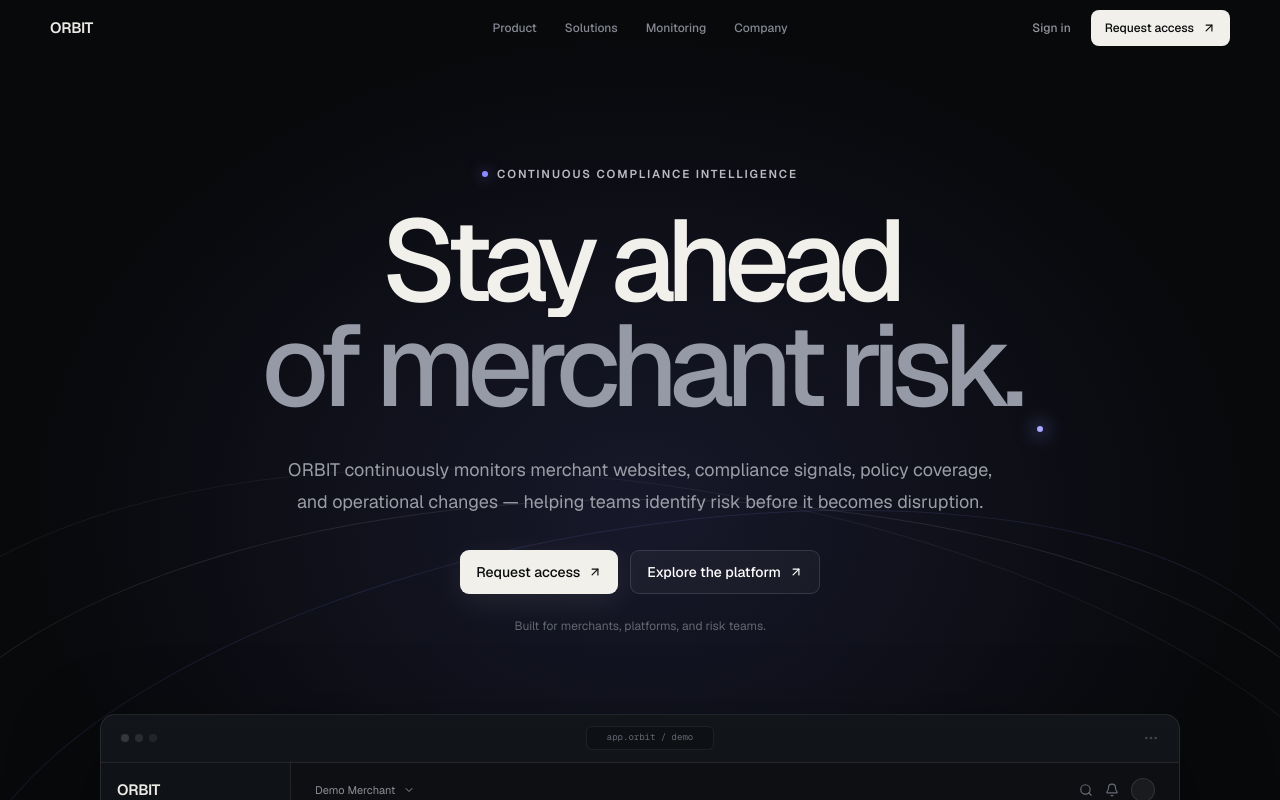
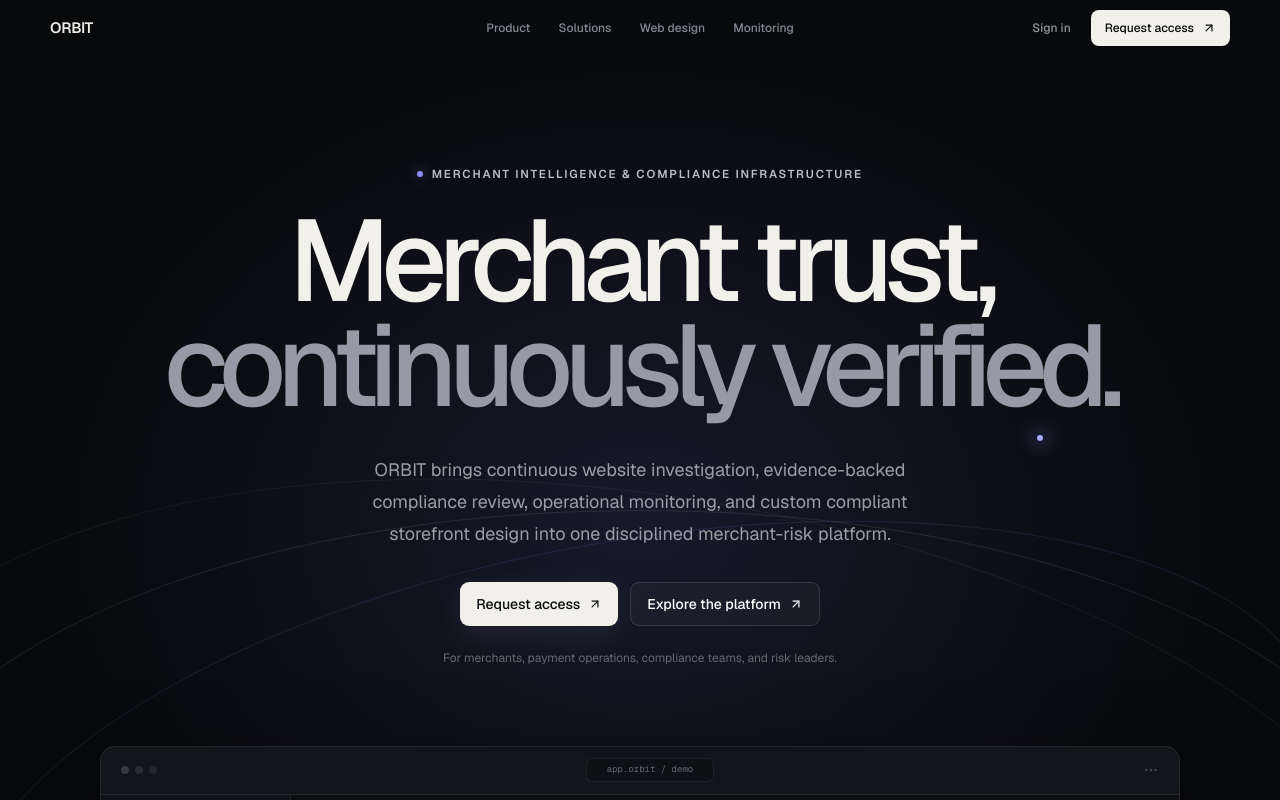
Before and after one commit to ocamposebas/orbit, a Next.js app: page / in a window 1280 px wide. Shown: the top 800 px of the page. Built offline with nearby package versions, Linux system fonts and the light colour scheme.

Commit message:
Polish public site and dashboard navigation

```diff
--- a/src/app/contact/page.tsx
+++ b/src/app/contact/page.tsx
@@ -1,13 +1,12 @@
 import type { Metadata } from "next";
 import { ContactForm } from "@/components/forms/contact-form";
 import { PageHero } from "@/components/marketing/page-hero";
-import { siteConfig } from "@/config/site";
 
 export const metadata: Metadata = { title: "Contact", description: "Contact ORBIT about merchant compliance monitoring, risk intelligence, and platform requirements." };
 
 export default function ContactPage() {
   return <>
     <PageHero eyebrow="Contact" title="Talk to the team building ORBIT." description="Tell us about your merchants, monitoring workflow, or platform requirements. We will use the information to understand the fit." primary={false}/>
-    <section className="py-20 sm:py-28"><div className="container-shell grid gap-12 lg:grid-cols-[.65fr_1.35fr]"><div><p className="text-sm leading-7 text-[#8c8f98]">Use this form for product, sales, and partnership conversations about website monitoring, findings, and compliance review workflows.</p><dl className="mt-10 space-y-5 border-t border-white/[.08] pt-6"><div><dt className="text-[10px] uppercase tracking-[.13em] text-[#5f626a]">Sales</dt><dd className="mt-1 font-mono text-xs text-[#aaadb4]">{siteConfig.salesEmail}</dd></div><div><dt className="text-[10px] uppercase tracking-[.13em] text-[#5f626a]">Support</dt><dd className="mt-1 font-mono text-xs text-[#aaadb4]">{siteConfig.supportEmail}</dd></div><div><dt className="text-[10px] uppercase tracking-[.13em] text-[#5f626a]">Business address</dt><dd className="mt-1 text-xs text-[#aaadb4]">{siteConfig.address}</dd></div></dl><p className="mt-6 text-[10px] leading-5 text-[#5d6068]">Replace the centralized values in <span className="font-mono text-[#81848d]">src/config/site.ts</span> before production launch.</p></div><ContactForm/></div></section>
+    <section className="py-20 sm:py-28"><div className="container-shell grid gap-12 lg:grid-cols-[.65fr_1.35fr]"><div><p className="text-sm leading-7 text-[#8c8f98]">Use this form for product, sales, partnership, and custom compliance website conversations.</p><div className="mt-10 border-t border-white/[.08] pt-6"><p className="text-[10px] font-semibold uppercase tracking-[.16em] text-[#696d76]">What happens next</p><ol className="mt-5 space-y-5"><li className="flex gap-4"><span className="font-mono text-[10px] text-[#8588ef]">01</span><p className="text-xs leading-6 text-[#aaadb4]">We review your merchant model, current website, and operating requirements.</p></li><li className="flex gap-4"><span className="font-mono text-[10px] text-[#8588ef]">02</span><p className="text-xs leading-6 text-[#aaadb4]">A specialist follows up with the right monitoring, compliance, or design path.</p></li><li className="flex gap-4"><span className="font-mono text-[10px] text-[#8588ef]">03</span><p className="text-xs leading-6 text-[#aaadb4]">Sensitive credentials and documents are never requested through this form.</p></li></ol></div></div><ContactForm/></div></section>
   </>;
 }
--- a/src/app/page.tsx
+++ b/src/app/page.tsx
@@ -1,5 +1,5 @@
 import { Hero } from "@/components/marketing/hero";
-import { AuditSection, BuiltForSection, ChangesSection, FinalCta, FindingsSection, MerchantHealthSection, MonitoringSection, ProblemSection, RulesetsSection, SecuritySection } from "@/components/marketing/home-sections";
+import { AuditSection, BuiltForSection, ChangesSection, CustomComplianceSection, FinalCta, FindingsSection, MerchantHealthSection, MonitoringSection, ProblemSection, RulesetsSection, SecuritySection } from "@/components/marketing/home-sections";
 
 export default function Home() {
   return (
@@ -9,6 +9,7 @@
       <MonitoringSection />
       <FindingsSection />
       <MerchantHealthSection />
+      <CustomComplianceSection />
       <ChangesSection />
       <AuditSection />
       <RulesetsSection />
--- a/src/app/sitemap.ts
+++ b/src/app/sitemap.ts
@@ -1,7 +1,7 @@
 import type { MetadataRoute } from "next";
 import { siteConfig } from "@/config/site";
 
-const routes = ["", "/product", "/monitoring", "/solutions", "/about", "/contact", "/privacy", "/terms", "/refund", "/login", "/request-access"];
+const routes = ["", "/product", "/monitoring", "/solutions", "/custom-compliance", "/about", "/contact", "/privacy", "/terms", "/refund", "/login", "/request-access"];
 
 export default function sitemap(): MetadataRoute.Sitemap {
   return routes.map((route) => ({ url: `${siteConfig.url}${route}`, lastModified: new Date(), changeFrequency: route === "" ? "weekly" : "monthly", priority: route === "" ? 1 : route === "/login" ? .3 : .7 }));
--- a/src/components/layout/footer.tsx
+++ b/src/components/layout/footer.tsx
@@ -2,7 +2,7 @@
 import { Logo } from "@/components/ui/logo";
 
 const groups = [
-  { title: "Product", links: [["Monitoring", "/monitoring"], ["Findings", "/product#findings"], ["Change Intelligence", "/product#changes"], ["Audit Trail", "/product#audit-trail"]] },
+  { title: "Product", links: [["Monitoring", "/monitoring"], ["Findings", "/product#findings"], ["Web design", "/custom-compliance"], ["Audit Trail", "/product#audit-trail"]] },
   { title: "Company", links: [["About", "/about"], ["Contact", "/contact"]] },
   { title: "Legal", links: [["Privacy", "/privacy"], ["Terms", "/terms"], ["Refund & Cancellation", "/refund"]] },
 ] as const;
--- a/src/components/legal/legal-shell.tsx
+++ b/src/components/legal/legal-shell.tsx
@@ -1,9 +1,8 @@
 import Link from "next/link";
-import { siteConfig } from "@/config/site";
 
 export function LegalShell({ title, summary, children }: { title: string; summary: string; children: React.ReactNode }) {
   return <>
     <header className="border-b border-white/[.07] pb-16 pt-32 sm:pb-20 sm:pt-40"><div className="container-shell"><p className="eyebrow">Legal</p><h1 className="mt-6 max-w-4xl text-balance text-[clamp(2.8rem,7vw,6rem)] font-medium leading-[.94] tracking-[-.065em]">{title}</h1><p className="mt-6 max-w-2xl text-base leading-7 text-[#92959e]">{summary}</p><p className="mt-5 font-mono text-[10px] text-[#5d6068]">Effective date: August 21, 2026</p></div></header>
-    <section className="py-16 sm:py-24"><div className="container-shell grid gap-12 lg:grid-cols-[220px_1fr]"><aside><div className="sticky top-28 rounded-xl border border-white/[.08] bg-white/[.018] p-5"><p className="text-[10px] font-semibold uppercase tracking-[.13em] text-[#666a73]">ORBIT legal</p><nav className="mt-4 space-y-3" aria-label="Legal pages"><Link className="block text-xs text-[#989ba3] hover:text-white" href="/privacy">Privacy Policy</Link><Link className="block text-xs text-[#989ba3] hover:text-white" href="/terms">Terms of Service</Link><Link className="block text-xs text-[#989ba3] hover:text-white" href="/refund">Refund &amp; Cancellation</Link></nav></div></aside><article className="prose-legal max-w-3xl">{children}<h2>Contact</h2><p>Questions about this policy may be directed to {siteConfig.supportEmail}. Notices may also be sent to {siteConfig.legalName} at {siteConfig.address}.</p><div className="mt-12 rounded-lg border border-[#e7bd72]/15 bg-[#e7bd72]/[.035] p-4 text-xs leading-6 text-[#9d927d]">The bracketed company details are centralized placeholders and must be replaced in <span className="font-mono">src/config/site.ts</span> before public launch.</div></article></div></section>
+    <section className="py-16 sm:py-24"><div className="container-shell grid gap-12 lg:grid-cols-[220px_1fr]"><aside><div className="sticky top-28 rounded-xl border border-white/[.08] bg-white/[.018] p-5"><p className="text-[10px] font-semibold uppercase tracking-[.13em] text-[#666a73]">ORBIT legal</p><nav className="mt-4 space-y-3" aria-label="Legal pages"><Link className="block text-xs text-[#989ba3] hover:text-white" href="/privacy">Privacy Policy</Link><Link className="block text-xs text-[#989ba3] hover:text-white" href="/terms">Terms of Service</Link><Link className="block text-xs text-[#989ba3] hover:text-white" href="/refund">Refund &amp; Cancellation</Link></nav></div></aside><article className="prose-legal max-w-3xl">{children}<h2>Contact</h2><p>Questions about this policy or formal notices can be submitted through the <Link href="/contact">ORBIT contact page</Link>. Select the relevant request type and include enough information for the team to route it securely.</p></article></div></section>
   </>;
 }
--- a/src/components/marketing/hero.tsx
+++ b/src/components/marketing/hero.tsx
@@ -11,17 +11,17 @@
       <OrbitalBackdrop />
       <div className="container-shell">
         <div className="mx-auto max-w-5xl text-center">
-          <motion.p initial={{ opacity: 0, y: 10 }} animate={{ opacity: 1, y: 0 }} transition={{ duration: .55 }} className="eyebrow justify-center">Continuous compliance intelligence</motion.p>
+          <motion.p initial={{ opacity: 0, y: 10 }} animate={{ opacity: 1, y: 0 }} transition={{ duration: .55 }} className="eyebrow justify-center">Merchant intelligence &amp; compliance infrastructure</motion.p>
           <h1 className="mt-7 text-balance text-[clamp(3.45rem,9vw,8rem)] font-medium leading-[.84] tracking-[-.075em]">
-            <span className="block overflow-hidden pb-2"><motion.span initial={{ y: "105%" }} animate={{ y: 0 }} transition={{ duration: .8, delay: .08, ease: [0.16, 1, 0.3, 1] }} className="block">Stay ahead</motion.span></span>
-            <span className="block overflow-hidden pb-3"><motion.span initial={{ y: "105%" }} animate={{ y: 0 }} transition={{ duration: .8, delay: .16, ease: [0.16, 1, 0.3, 1] }} className="block text-[#9699a6]">of merchant risk.</motion.span></span>
+            <span className="block overflow-hidden pb-2"><motion.span initial={{ y: "105%" }} animate={{ y: 0 }} transition={{ duration: .8, delay: .08, ease: [0.16, 1, 0.3, 1] }} className="block">Merchant trust,</motion.span></span>
+            <span className="block overflow-hidden pb-3"><motion.span initial={{ y: "105%" }} animate={{ y: 0 }} transition={{ duration: .8, delay: .16, ease: [0.16, 1, 0.3, 1] }} className="block text-[#9699a6]">continuously verified.</motion.span></span>
           </h1>
-          <motion.p initial={{ opacity: 0, y: 12 }} animate={{ opacity: 1, y: 0 }} transition={{ duration: .65, delay: .28 }} className="mx-auto mt-7 max-w-3xl text-balance text-base leading-7 text-[#9b9ea6] sm:text-lg sm:leading-8">ORBIT continuously monitors merchant websites, compliance signals, policy coverage, and operational changes — helping teams identify risk before it becomes disruption.</motion.p>
+          <motion.p initial={{ opacity: 0, y: 12 }} animate={{ opacity: 1, y: 0 }} transition={{ duration: .65, delay: .28 }} className="mx-auto mt-7 max-w-3xl text-balance text-base leading-7 text-[#9b9ea6] sm:text-lg sm:leading-8">ORBIT brings continuous website investigation, evidence-backed compliance review, operational monitoring, and custom compliant storefront design into one disciplined merchant-risk platform.</motion.p>
           <motion.div initial={{ opacity: 0, y: 12 }} animate={{ opacity: 1, y: 0 }} transition={{ duration: .65, delay: .36 }} className="mt-8 flex flex-col justify-center gap-3 sm:flex-row">
             <ButtonLink href="/request-access">Request access</ButtonLink>
             <ButtonLink href="/product" variant="secondary">Explore the platform</ButtonLink>
           </motion.div>
-          <motion.p initial={{ opacity: 0 }} animate={{ opacity: 1 }} transition={{ duration: .6, delay: .55 }} className="mt-6 text-xs text-[#656871]">Built for merchants, platforms, and risk teams.</motion.p>
+          <motion.p initial={{ opacity: 0 }} animate={{ opacity: 1 }} transition={{ duration: .6, delay: .55 }} className="mt-6 text-xs text-[#656871]">For merchants, payment operations, compliance teams, and risk leaders.</motion.p>
         </div>
         <HeroDashboard />
       </div>
--- a/src/config/site.ts
+++ b/src/config/site.ts
@@ -1,17 +1,13 @@
 export const siteConfig = {
   companyName: "ORBIT",
-  legalName: "[LEGAL ENTITY]",
-  supportEmail: "[SUPPORT EMAIL]",
-  salesEmail: "[SALES EMAIL]",
-  address: "[BUSINESS ADDRESS]",
-  domain: "orbit.example",
-  url: "https://orbit.example",
+  domain: "orbit.15.204.254.167.sslip.io",
+  url: "https://orbit.15.204.254.167.sslip.io",
   description: "Continuous merchant compliance monitoring, website risk intelligence, change detection, and audit-ready reporting for modern commerce.",
 } as const;
 
 export const primaryNav = [
   { label: "Product", href: "/product" },
   { label: "Solutions", href: "/solutions" },
+  { label: "Web design", href: "/custom-compliance" },
   { label: "Monitoring", href: "/monitoring" },
-  { label: "Company", href: "/about" },
 ] as const;
```
Also changed, not shown: src/app/custom-compliance/page.tsx (added, +17 -0 lines), src/components/marketing/home-sections.tsx (+6 -1 lines), src/components/sentinel/shell.tsx (+4 -4 lines).
